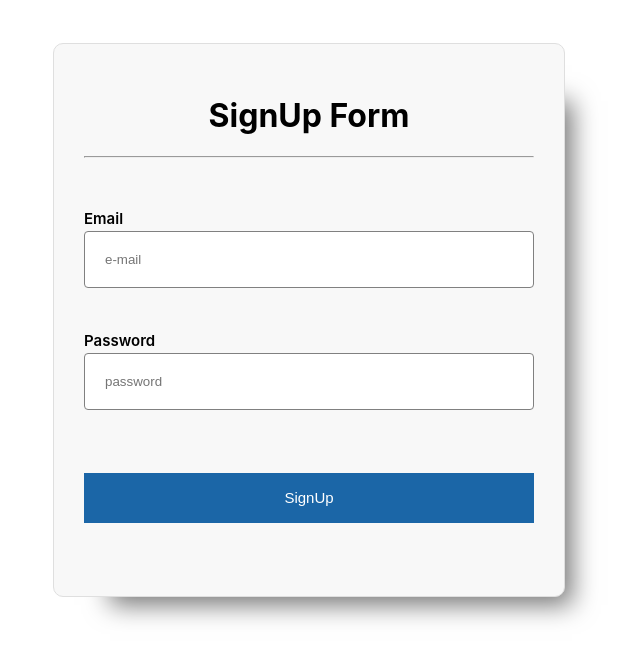
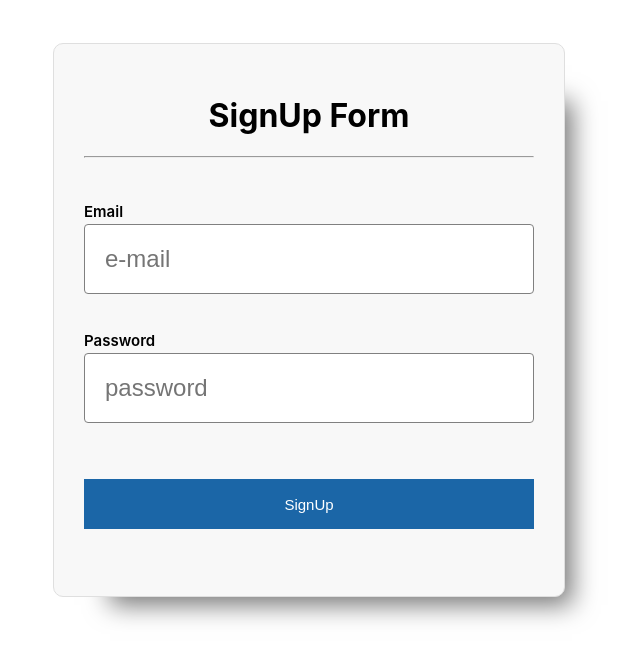
Before and after one commit to yoyo1025/book-review-app, a React (Create React App) app: page /signup in a window 1280 px wide. Shown: the top 660 px of the page, without its empty margins (331-971 px from the left). Built offline with nearby package versions, Linux system fonts and the light colour scheme; no server answers.

Commit message:
サインアップフォームの修正

```diff
--- a/src/components/Signup.js
+++ b/src/components/Signup.js
@@ -37,6 +37,7 @@ export const Signup = () => {
               type="text"
               placeholder="e-mail"
               name="mailAddress"
+              className="mailAddress"
               value={email}
               onChange={(e) => setEmail(e.target.value)}
             />
@@ -47,6 +48,7 @@ export const Signup = () => {
               type="password"
               placeholder="password"
               name="password"
+              className="password"
               value={password}
               onChange={(e) => setPassword(e.target.value)}
             />
```
